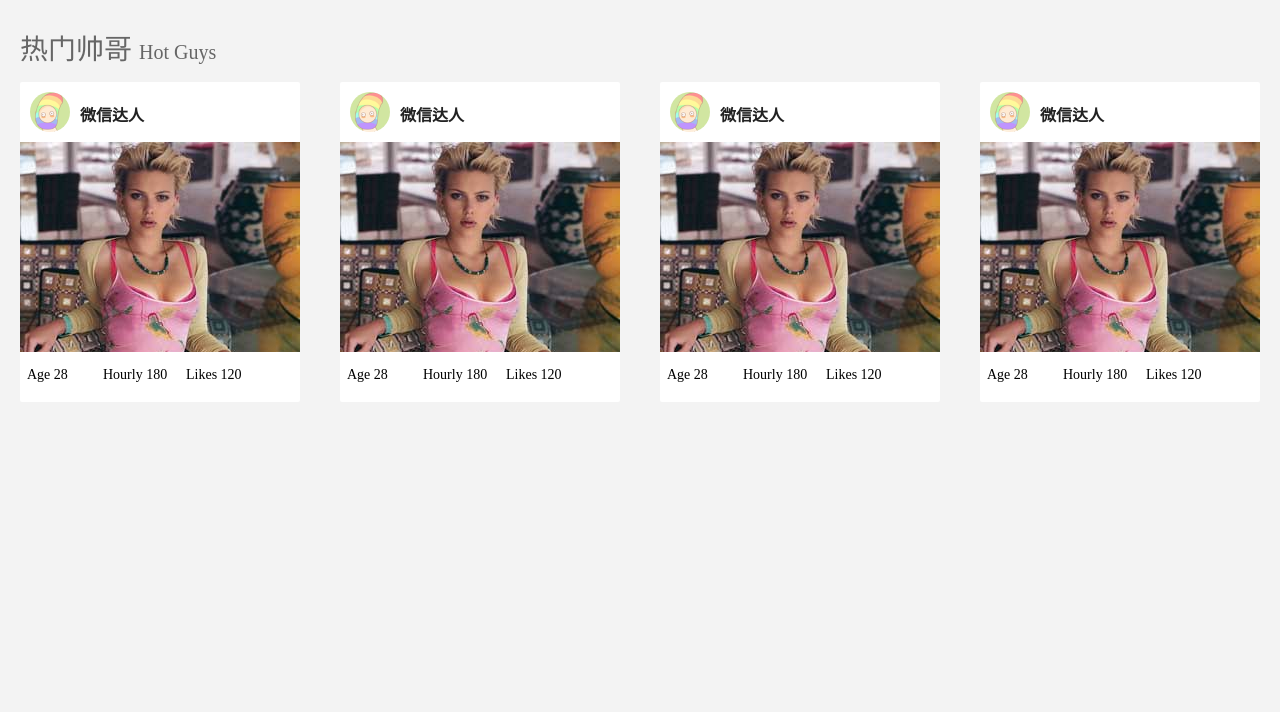
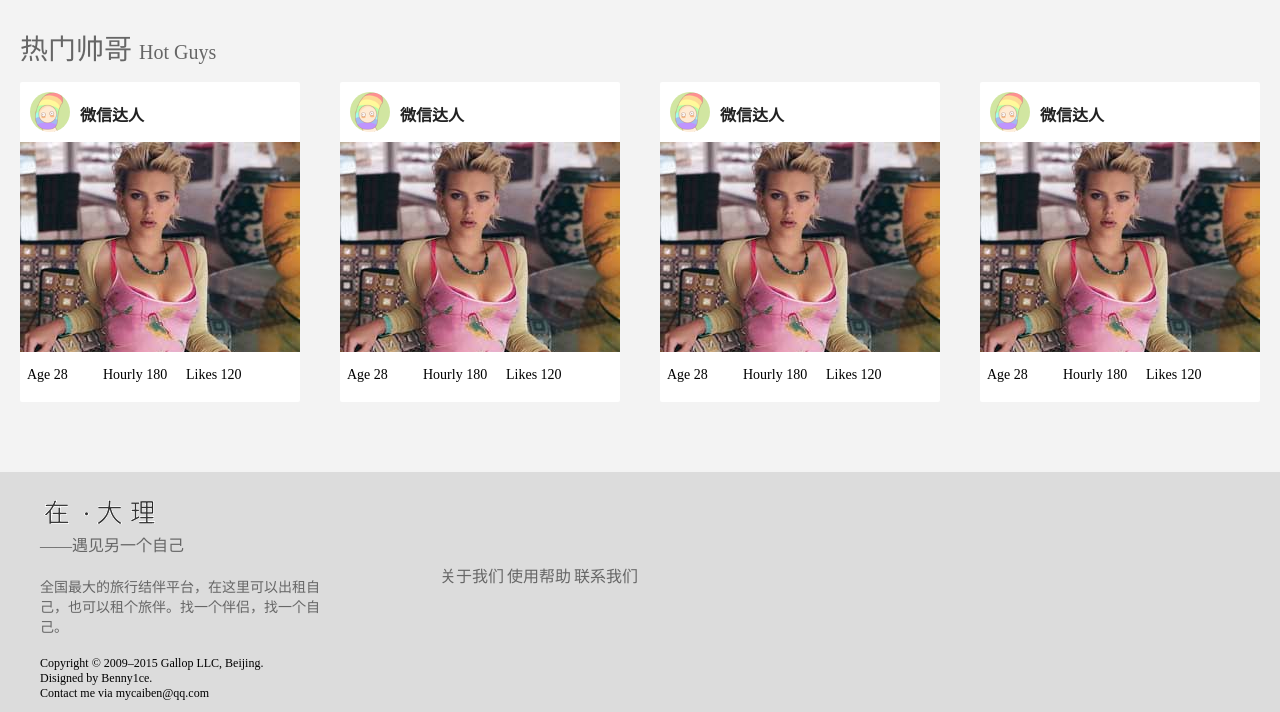
Before and after one commit to bennyonce/atdali, a plain HTML site: page index.html in a window 1280 px wide. Shown: the part 598-1310 px from the top of the page. Before the commit the page ends 1030 px from the top, so only its background shows below. Drawn offline with Linux system fonts and the light colour scheme.

Commit message:
2015.10.15
Init Footer.

```diff
--- a/css.css
+++ b/css.css
@@ -24,14 +24,12 @@ li{
 .navi .navi-con{
 	width: 1440px;
 	margin: 0 auto;
-	position: relative;
 }
 .navi .navi-con .navi-logo{
 	margin: 10px;
 }
 .navi .navi-con ul{
-	position: absolute;
-	left: 180px;
+	display: inline-block;
 	top: 0px;
 	margin: 10px;
 	width: 280px;
@@ -131,3 +129,55 @@ li{
 	margin-right: 10px;
 }
 /*内容区结束*/
+
+/*页脚*/
+.hd-footer{
+	margin-top: 40px;
+	height: 240px;
+	background-color: #dcdcdc;
+}
+.hd-footer .footer-con{
+	width: 1280px;
+	margin: 0 auto;
+	padding-left: 40px;
+}
+.hd-footer .footer-conleft{
+	display: inline-block;
+	padding-top: 10px;
+	width: 300px;
+}
+.hd-footer .footer-conleft .footer-logo{
+	display: block;
+	margin-top: 10px;
+}
+.hd-footer .footer-conleft span{
+	font-size: 16px;
+	color: #666;
+}
+.hd-footer .footer-conleft p{
+	display: block;
+	width: 280px;
+	margin-top: 20px;
+	font-size: 14px;
+	color: #666;
+}
+.hd-footer .footer-conmid{
+	display: inline-block;
+	position: absolute;
+	padding-top: 90px;
+	padding-left: 100px;
+	width: 300px;
+}
+.hd-footer .footer-conmid p{
+	display: inline-block;
+	color: #666;
+	font-size: 16px;
+	line-height: 30px;
+}
+.hd-footer .footer-con .footer-conright{
+	width: 300px;
+}
+.hd-footer .footer-con .copyright{
+	margin-top: 20px;
+}
+/*页脚结束*/
--- a/index.html
+++ b/index.html
@@ -142,6 +142,33 @@
 				<p>Likes 120</p>
 			</div>
 		</div>
+
+		<div style="clear:both;" ></div>
+	</div>
+
+	<!-- 页脚 -->
+	<div class="hd-footer">
+		<div class="footer-con">
+			<div class="footer-conleft">
+				<a href=""><img src="./img/Logo_b.png" class="footer-logo"></a>
+				<span>——遇见另一个自己</span>
+
+				<p>全国最大的旅行结伴平台，在这里可以出租自己，也可以租个旅伴。找一个伴侣，找一个自己。</p>
+			</div>
+
+			<div class="footer-conmid">
+				<a href=""><p>关于我们</p></a>
+				<a href=""><p>使用帮助</p></a>
+				<a href=""><p>联系我们</p></a>
+			</div>
+
+			<div class="footer-conright">
+				<p class="copyright" >Copyright © 2009–2015 Gallop LLC, Beijing.</p>
+				<p>Disigned by Benny1ce.</p>
+				<p>Contact me via mycaiben@qq.com</p>
+			</div>
+
+		</div>
 	</div>
 </body>
 </html>
```
Also changed, not shown: img/Logo_b.png (added).
